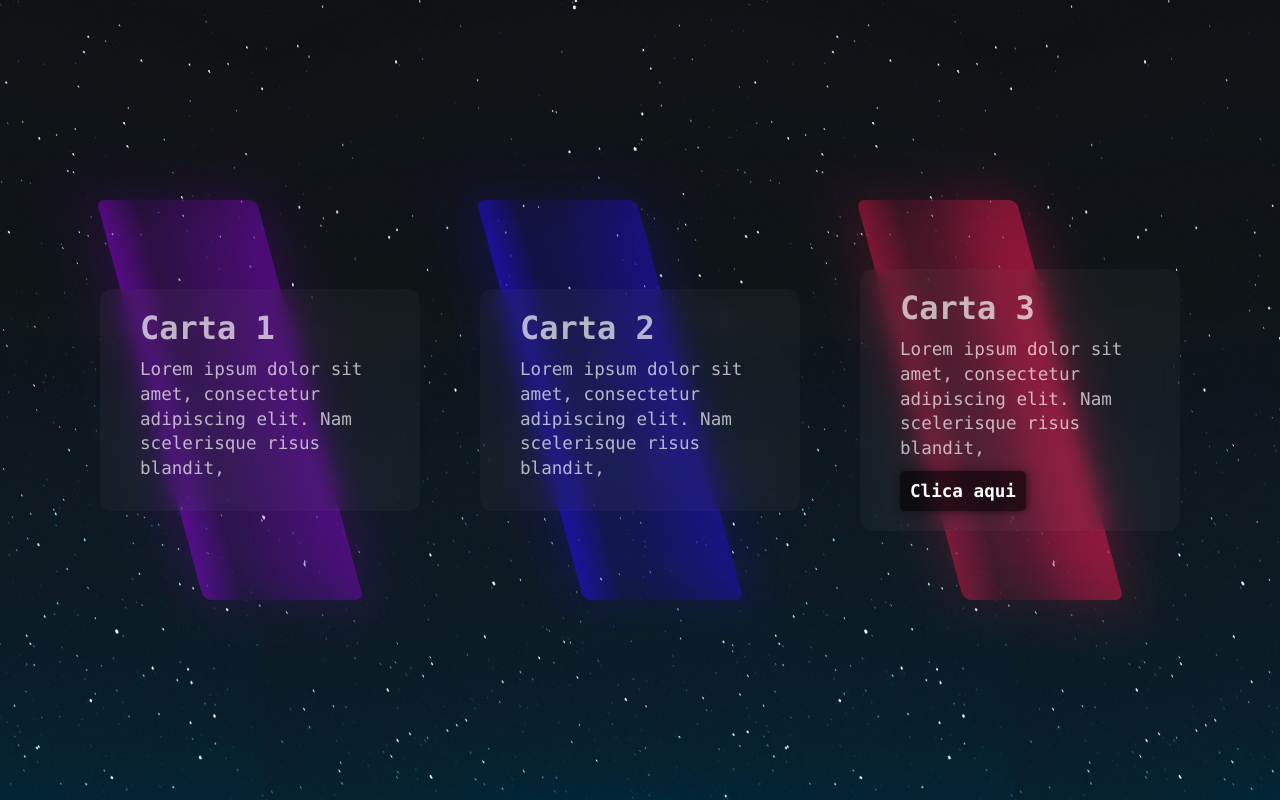
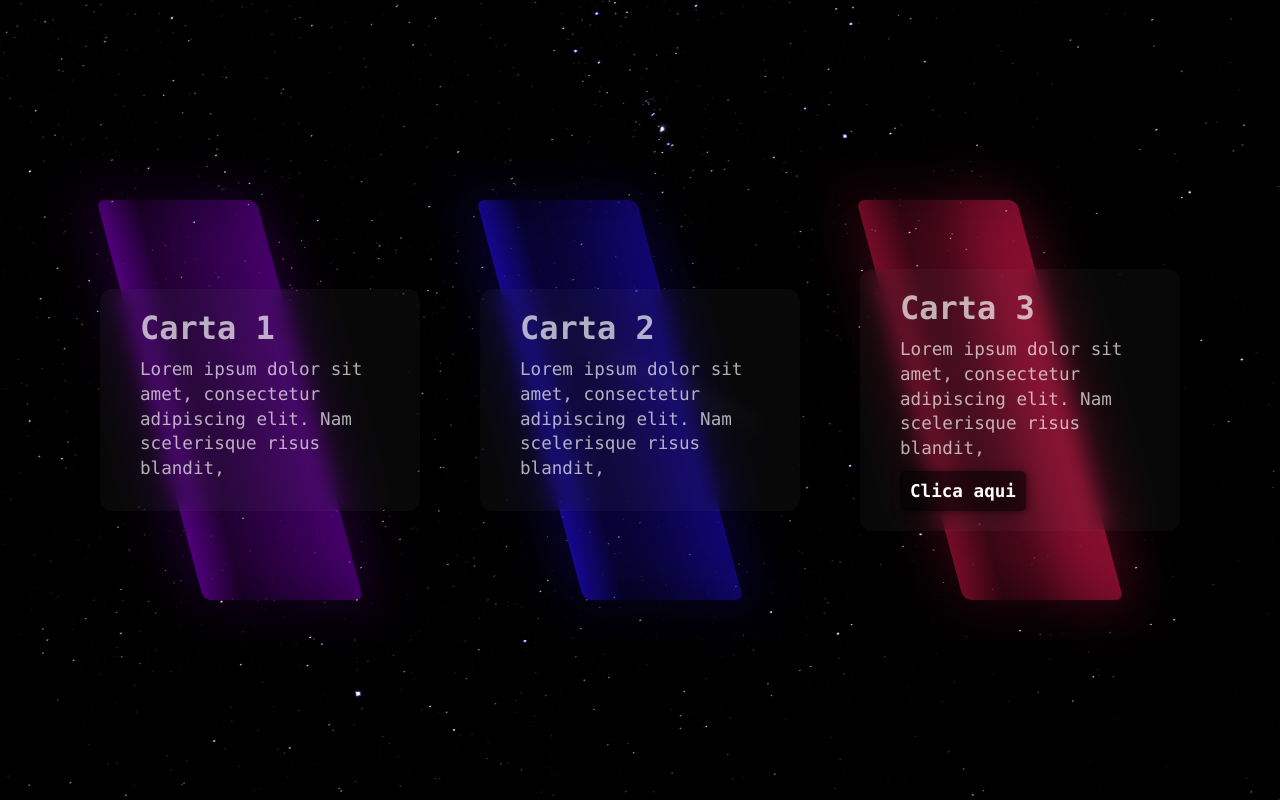
Before and after one commit to Harlei-Melo/Hover-Cards, a plain HTML site: page index.html in a window 1280 px wide. Drawn offline with Linux system fonts and the light colour scheme.

Commit message:
Troca do background

```diff
--- a/style.css
+++ b/style.css
@@ -11,9 +11,9 @@ body {
     justify-content: center;
     align-items: center;
     min-height: 100vh;
-    background-image: url(bartek-garbowicz-xJeCLqsBUqc-unsplash.jpg);
-    background-position: center;
-    background-size: contain;
+    background-image: url(pexels-aleksandar-pasaric-1694000.jpg);
+    background-position: bottom;
+    background-size: cover;
 
 }
 
@@ -178,15 +178,12 @@ body {
     z-index: 1;
 }
 
-
-
 .container .box:hover .content {
     left: -25px;
     padding: 60px 40px;
 }
 
 .container .box .content h2 {
-
     font-size: 2em;
     margin-bottom: 10px;
 }
```
Also changed, not shown: index.html (+1 -1 lines), pexels-aleksandar-pasaric-1694000.jpg (added), pexels-pixabay-87009.jpg (added).
